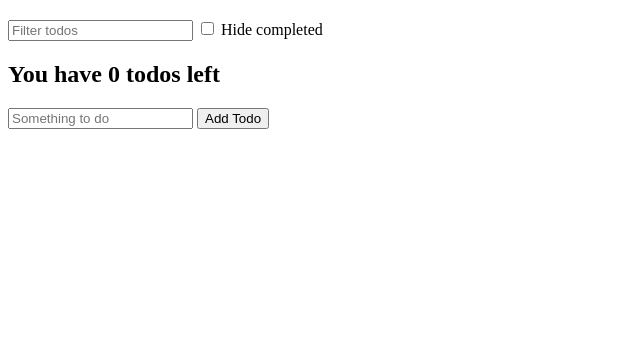
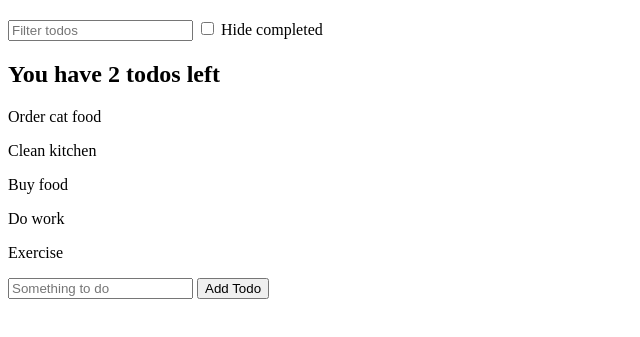
Before and after one commit to dawidkozakiewicz/ToDoApp, a plain HTML site: page index.html in a window 1280 px wide. Shown: the part 61-398 px from the top of the page, without its empty margins (0-640 px from the left). Drawn offline with Linux system fonts and the light colour scheme.

Commit message:
some changes

```diff
--- a/index.html
+++ b/index.html
@@ -13,8 +13,6 @@
             <input type="text" placeholder="Something to do" name="text">
             <button>Add Todo</button>
         </form>
-        <script src="http://wzrd.in/standalone/uuid%2Fv4@latest"></script>
-        <script src="todo-functions.js"></script>
         <script src="todo-app.js"></script>
     </body>
 </html>
--- a/todo-app.js
+++ b/todo-app.js
@@ -1,8 +1,48 @@
-let todos = getSavedTodos()
+const todos = [{
+    text: 'Order cat food',
+    completed: false
+}, {
+    text: 'Clean kitchen',
+    completed: true
+}, {
+    text: 'Buy food',
+    completed: true
+}, {
+    text: 'Do work',
+    completed: false
+}, {
+    text: 'Exercise',
+    completed: true
+}]
 
 const filters = {
     searchText: '',
     hideCompleted: false
+}
+
+const renderTodos = function (todos, filters) {
+    const filteredTodos = todos.filter(function (todo) {
+        const searchTextMatch = todo.text.toLowerCase().includes(filters.searchText.toLowerCase())
+        const hideCompletedMatch = !filters.hideCompleted || !todo.completed
+
+        return searchTextMatch && hideCompletedMatch
+    })
+
+    const incompleteTodos = filteredTodos.filter(function (todo) {
+        return !todo.completed
+    })
+
+    document.querySelector('#todos').innerHTML = ''
+
+    const summary = document.createElement('h2')
+    summary.textContent = `You have ${incompleteTodos.length} todos left`
+    document.querySelector('#todos').appendChild(summary)
+
+    filteredTodos.forEach(function (todo) {
+        const p = document.createElement('p')
+        p.textContent = todo.text
+        document.querySelector('#todos').appendChild(p)
+    })
 }
 
 renderTodos(todos, filters)
@@ -15,11 +55,9 @@ document.querySelector('#search-text').addEventListener('input', function (e) {
 document.querySelector('#new-todo').addEventListener('submit', function (e) {
     e.preventDefault()
     todos.push({
-        id: uuidv4(),
         text: e.target.elements.text.value,
         completed: false
     })
-    saveTodos(todos)
     renderTodos(todos, filters)
     e.target.elements.text.value = ''
 })
@@ -28,3 +66,8 @@ document.querySelector('#hide-completed').addEventListener('change', function (e
     filters.hideCompleted = e.target.checked
     renderTodos(todos, filters)
 })
+
+// 1. Create a checkbox and setup event listener -> "Hide completed"
+// 2. Create new hideCompleted filter (default false)
+// 3. Update hideCompleted an rerender list on checkbox change
+// 4. Setup renderTodos to remove completed items
```
